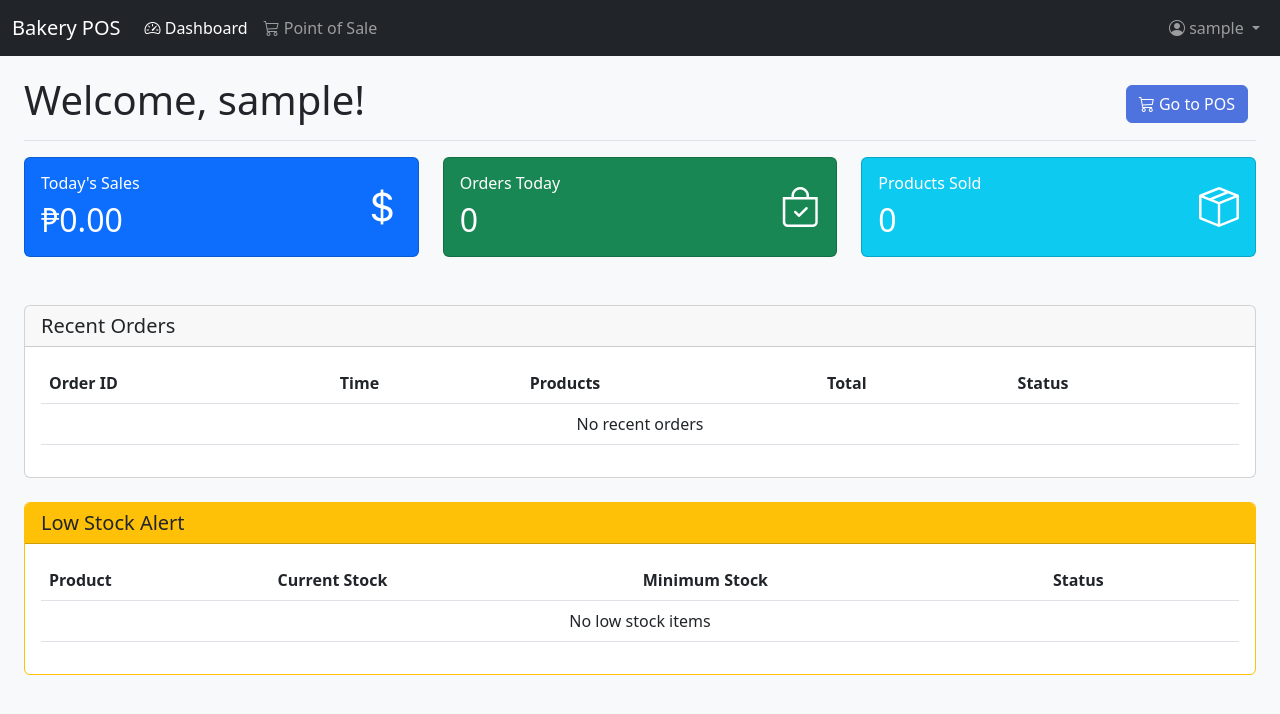
After one commit to RhodCoding/POS-Namin, a PHP site: page /employee/dashboard.php in a window 1280 px wide. The commit adds this page. Shown: the top 714 px of the page. Run offline with PHP 8.4, Linux system fonts and the light colour scheme; the visitor is signed in with stand-in values (Sample User, id 1); some libraries are stand-ins or nearby versions.

Commit message:
Add Features on Employee's Dashboard

```diff
--- /dev/null
+++ b/employee/components/navbar.php
@@ -0,0 +1,38 @@
+<?php
+// Get the current page name
+$current_page = basename($_SERVER['PHP_SELF']);
+?>
+<nav class="navbar navbar-expand-lg navbar-dark bg-dark fixed-top">
+    <div class="container-fluid">
+        <a class="navbar-brand" href="#">Bakery POS</a>
+        <button class="navbar-toggler" type="button" data-bs-toggle="collapse" data-bs-target="#navbarNav">
+            <span class="navbar-toggler-icon"></span>
+        </button>
+        <div class="collapse navbar-collapse" id="navbarNav">
+            <ul class="navbar-nav me-auto">
+                <li class="nav-item">
+                    <a class="nav-link <?php echo $current_page === 'dashboard.php' ? 'active' : ''; ?>" href="dashboard.php">
+                        <i class="bi bi-speedometer2"></i> Dashboard
+                    </a>
+                </li>
+                <li class="nav-item">
+                    <a class="nav-link <?php echo $current_page === 'pos.php' ? 'active' : ''; ?>" href="pos.php">
+                        <i class="bi bi-cart3"></i> Point of Sale
+                    </a>
+                </li>
+            </ul>
+            <ul class="navbar-nav">
+                <li class="nav-item dropdown">
+                    <a class="nav-link dropdown-toggle" href="#" id="navbarDropdown" role="button" data-bs-toggle="dropdown">
+                        <i class="bi bi-person-circle"></i> <?php echo htmlspecialchars($_SESSION['username'] ?? 'Employee'); ?>
+                    </a>
+                    <ul class="dropdown-menu dropdown-menu-end">
+                        <li><a class="dropdown-item" href="#" data-bs-toggle="modal" data-bs-target="#profileModal">Profile</a></li>
+                        <li><hr class="dropdown-divider"></li>
+                        <li><a class="dropdown-item" href="../logout.php">Logout</a></li>
+                    </ul>
+                </li>
+            </ul>
+        </div>
+    </div>
+</nav>
--- /dev/null
+++ b/employee/dashboard.php
@@ -0,0 +1,218 @@
+<?php
+session_start();
+// Check if user is logged in and is employee
+if (!isset($_SESSION['user_id']) || $_SESSION['role'] !== 'employee') {
+    header('Location: ../index.php');
+    exit();
+}
+?>
+<!DOCTYPE html>
+<html lang="en">
+<head>
+    <meta charset="UTF-8">
+    <meta name="viewport" content="width=device-width, initial-scale=1.0">
+    <title>Employee Dashboard - Bakery POS</title>
+    <link href="https://cdn.jsdelivr.net/npm/bootstrap@5.3.0/dist/css/bootstrap.min.css" rel="stylesheet">
+    <link rel="stylesheet" href="https://cdn.jsdelivr.net/npm/bootstrap-icons@1.7.2/font/bootstrap-icons.css">
+    <link rel="stylesheet" href="../assets/css/style.css">
+</head>
+<body>
+    <div class="container-fluid">
+        <div class="row">
+            <!-- Navbar -->
+            <?php include 'components/navbar.php'; ?>
+
+            <!-- Main content -->
+            <main class="col-md-12 ms-sm-auto px-md-4" style="margin-top: 60px;">
+                <!-- Welcome Section -->
+                <div class="d-flex justify-content-between flex-wrap flex-md-nowrap align-items-center pt-3 pb-2 mb-3 border-bottom">
+                    <h1>Welcome, <?php echo htmlspecialchars($_SESSION['username'] ?? 'Employee'); ?>!</h1>
+                    <div class="btn-toolbar mb-2 mb-md-0">
+                        <div class="btn-group me-2">
+                            <button type="button" class="btn btn-primary" onclick="window.location.href='pos.php'">
+                                <i class="bi bi-cart3"></i> Go to POS
+                            </button>
+                        </div>
+                    </div>
+                </div>
+
+                <!-- Statistics Cards -->
+                <div class="row">
+                    <div class="col-md-4 mb-4">
+                        <div class="card bg-primary text-white h-100">
+                            <div class="card-body">
+                                <div class="d-flex justify-content-between align-items-center">
+                                    <div>
+                                        <h6 class="card-title">Today's Sales</h6>
+                                        <h2 class="mb-0">₱0.00</h2>
+                                    </div>
+                                    <i class="bi bi-currency-dollar fs-1"></i>
+                                </div>
+                            </div>
+                        </div>
+                    </div>
+                    <div class="col-md-4 mb-4">
+                        <div class="card bg-success text-white h-100">
+                            <div class="card-body">
+                                <div class="d-flex justify-content-between align-items-center">
+                                    <div>
+                                        <h6 class="card-title">Orders Today</h6>
+                                        <h2 class="mb-0">0</h2>
+                                    </div>
+                                    <i class="bi bi-bag-check fs-1"></i>
+                                </div>
+                            </div>
+                        </div>
+                    </div>
+                    <div class="col-md-4 mb-4">
+                        <div class="card bg-info text-white h-100">
+                            <div class="card-body">
+                                <div class="d-flex justify-content-between align-items-center">
+                                    <div>
+                                        <h6 class="card-title">Products Sold</h6>
+                                        <h2 class="mb-0">0</h2>
+                                    </div>
+                                    <i class="bi bi-box-seam fs-1"></i>
+                                </div>
+                            </div>
+                        </div>
+                    </div>
+                </div>
+
+                <!-- Recent Orders -->
+                <div class="row mt-4">
+                    <div class="col-12">
+                        <div class="card">
+                            <div class="card-header">
+                                <h5 class="card-title mb-0">Recent Orders</h5>
+                            </div>
+                            <div class="card-body">
+                                <div class="table-responsive">
+                                    <table class="table">
+                                        <thead>
+                                            <tr>
+                                                <th>Order ID</th>
+                                                <th>Time</th>
+                                                <th>Products</th>
+                                                <th>Total</th>
+                                                <th>Status</th>
+                                            </tr>
+                                        </thead>
+                                        <tbody>
+                                            <tr>
+                                                <td colspan="5" class="text-center">No recent orders</td>
+                                            </tr>
+                                        </tbody>
+                                    </table>
+                                </div>
+                            </div>
+                        </div>
+                    </div>
+                </div>
+
+                <!-- Low Stock Alert -->
+                <div class="row mt-4 mb-4">
+                    <div class="col-12">
+                        <div class="card border-warning">
+                            <div class="card-header bg-warning text-dark">
+                                <h5 class="card-title mb-0">Low Stock Alert</h5>
+                            </div>
+                            <div class="card-body">
+                                <div class="table-responsive">
+                                    <table class="table">
+                                        <thead>
+                                            <tr>
+                                                <th>Product</th>
+                                                <th>Current Stock</th>
+                                                <th>Minimum Stock</th>
+                                                <th>Status</th>
+                                            </tr>
+                                        </thead>
+                                        <tbody>
+                                            <tr>
+                                                <td colspan="4" class="text-center">No low stock items</td>
+                                            </tr>
+                                        </tbody>
+                                    </table>
+                                </div>
+                            </div>
+                        </div>
+                    </div>
+                </div>
+            </main>
+        </div>
+    </div>
+
+    <!-- Profile Modal -->
+    <div class="modal fade" id="profileModal" tabindex="-1">
+        <div class="modal-dialog">
+            <div class="modal-content">
+                <div class="modal-header">
+                    <h5 class="modal-title">Employee Profile</h5>
+                    <button type="button" class="btn-close" data-bs-dismiss="modal"></button>
+                </div>
+                <div class="modal-body">
+                    <form id="profileForm">
+                        <div class="mb-3">
+                            <label class="form-label">Full Name</label>
+                            <input type="text" class="form-control" value="<?php echo htmlspecialchars($_SESSION['username'] ?? ''); ?>" readonly>
+                        </div>
+                        <div class="mb-3">
+                            <label class="form-label">Username</label>
+                            <input type="text" class="form-control" value="<?php echo htmlspecialchars($_SESSION['username'] ?? ''); ?>" readonly>
+                        </div>
+                        <div class="mb-3">
+                            <label class="form-label">Role</label>
+                            <input type="text" class="form-control" value="Employee" readonly>
+                        </div>
+                        <div class="mb-3">
+                            <label for="currentPassword" class="form-label">Current Password</label>
+                            <input type="password" class="form-control" id="currentPassword">
+                        </div>
+                        <div class="mb-3">
+                            <label for="newPassword" class="form-label">New Password</label>
+                            <input type="password" class="form-control" id="newPassword">
+                        </div>
+                        <div class="mb-3">
+                            <label for="confirmPassword" class="form-label">Confirm New Password</label>
+                            <input type="password" class="form-control" id="confirmPassword">
+                        </div>
+                    </form>
+                </div>
+                <div class="modal-footer">
+                    <button type="button" class="btn btn-secondary" data-bs-dismiss="modal">Cancel</button>
+                    <button type="button" class="btn btn-primary" id="saveProfile">Update Password</button>
+                </div>
+            </div>
+        </div>
+    </div>
+
+    <script src="https://cdn.jsdelivr.net/npm/bootstrap@5.3.0/dist/js/bootstrap.bundle.min.js"></script>
+    <script>
+        // Handle profile form submission
+        document.getElementById('saveProfile').addEventListener('click', function() {
+            const currentPassword = document.getElementById('currentPassword').value;
+            const newPassword = document.getElementById('newPassword').value;
+            const confirmPassword = document.getElementById('confirmPassword').value;
+
+            if (!currentPassword || !newPassword || !confirmPassword) {
+                alert('Please fill in all password fields');
+                return;
+            }
+
+            if (newPassword !== confirmPassword) {
+                alert('New passwords do not match');
+                return;
+            }
+
+            // TODO: Add API call to update password
+            console.log('Password update:', { currentPassword, newPassword });
+
+            // Show success message and close modal
+            alert('Password updated successfully!');
+            bootstrap.Modal.getInstance(document.getElementById('profileModal')).hide();
+            document.getElementById('profileForm').reset();
+        });
+    </script>
+</body>
+</html>
```
Also changed, not shown: employee/pos.php (+8 -4 lines).
